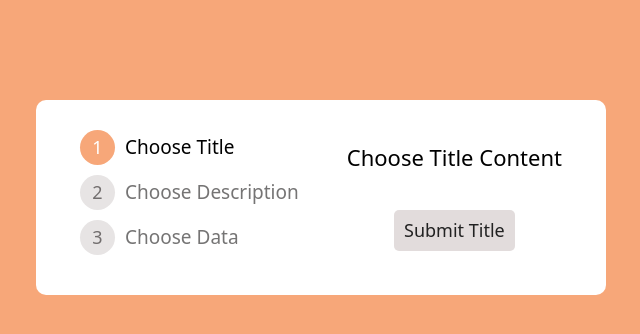
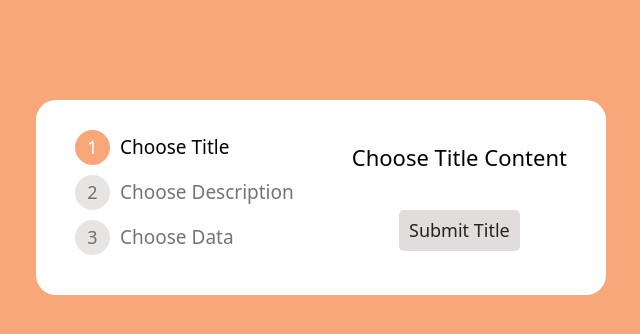
Before and after one commit to laziza00/submitJs, a plain HTML site: page index.html in a window 1280 px wide. Shown: the full height of the page, 319-959 px from the left. Drawn offline with nearby package versions, Linux system fonts and the light colour scheme.

Commit message:
initial commit

```diff
--- a/css/style.css
+++ b/css/style.css
@@ -15,22 +15,21 @@ body {
 
 .container {
   display: flex;
+  justify-content: center;
   align-items: center;
-  justify-content: center;
   padding: 100px 0;
 }
 .submit {
   width: 50%;
   background-color: #fff;
-  border-radius: 10px;
-  padding: 30px 20px;
+  border-radius: 20px;
+  padding: 30px 10px;
   display: flex;
   justify-content: space-around;
   align-items: center;
   transition: all 0,2s ease;
 }
 .submit__btn-box {
-  /* margin: 0 50px 0 0; */
   transition: all 0,2s ease;
 }
 .submit__btn {
```
